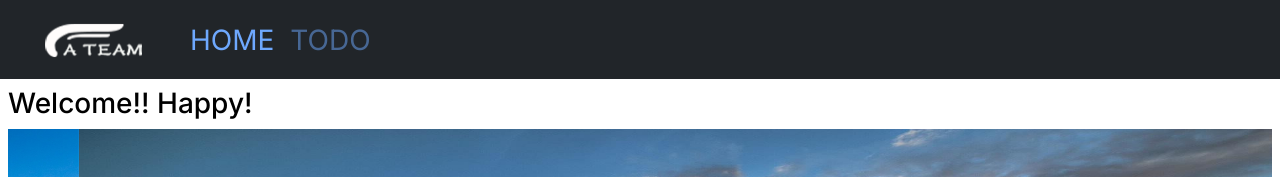
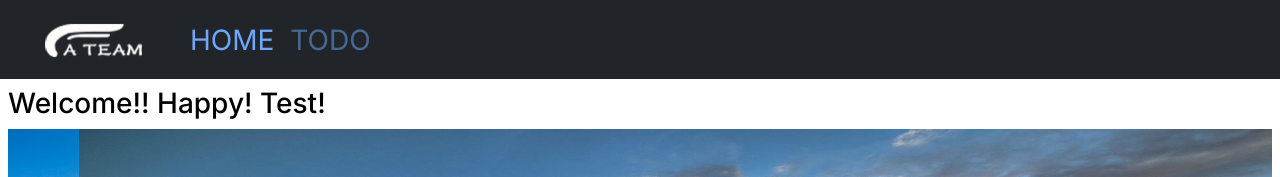
Before and after one commit to y2342628/nextdemo, a Next.js app: page / in a window 1280 px wide. Shown: the top 177 px of the page. Built offline with nearby package versions, Linux system fonts and the light colour scheme.

Commit message:
add some text

```diff
--- a/src/app/page.tsx
+++ b/src/app/page.tsx
@@ -6,7 +6,7 @@ export default function Home() {
 
   return (
     <main className="flex  p-2">
-      <h3>Welcome!! Happy!</h3>
+      <h3>Welcome!! Happy! Test!</h3>
       <BannerCarousel />
     </main>
   );
```
